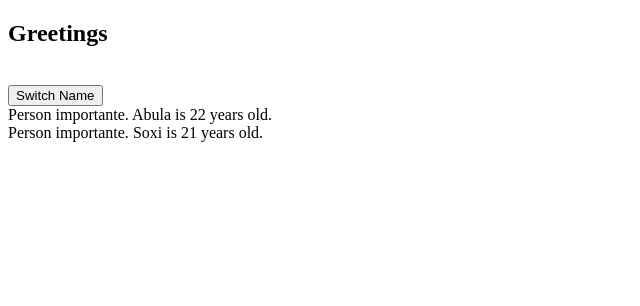
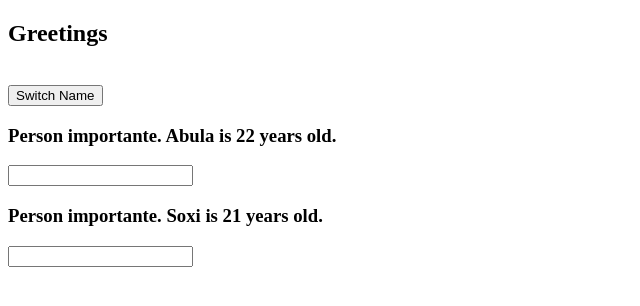
Before and after one commit to frontendprof/react-testing-3, a React (Create React App) app in the folder test-one/: page / in a window 1280 px wide. Shown: the top 306 px of the page, without its empty margins (0-640 px from the left). Built offline with nearby package versions, Linux system fonts and the light colour scheme.

Commit message:
Two way binding

```diff
--- a/test-one/src/App.js
+++ b/test-one/src/App.js
@@ -22,6 +22,14 @@ switchNameHandler=()=>{
   ]})
 }
 
+nameChangeHandler =(e)=>{
+  this.setState({persons:[
+    {name:"AbdulMalik", age:"32"},
+    {name:e.target.value.toUpperCase(), age:"31"}
+
+  ]})
+}
+
 
   render() {
     return (
@@ -31,8 +39,16 @@ switchNameHandler=()=>{
         <button onClick={this.switchNameHandler}>Switch Name</button>
         <br></br>
 
-        <Person name={this.state.persons[0].name} age={this.state.persons[0].age}/>
-        <Person name={this.state.persons[1].name} age={this.state.persons[1].age}/>
+        <Person name={this.state.persons[0].name}
+         age={this.state.persons[0].age}
+         click={this.switchNameHandler}
+
+         />
+        <Person name={this.state.persons[1].name}
+        age={this.state.persons[1].age}
+        changed={this.nameChangeHandler}
+
+        />
 
 
       </div>
--- a/test-one/src/components/Person.js
+++ b/test-one/src/components/Person.js
@@ -3,8 +3,12 @@ import React from 'react';
 
 const Person = (props) => {
     return (
-        <div>
-            Person importante. {props.name} is {props.age} years old.
+        <div >
+            <h3 onClick={props.click}>
+
+                Person importante. {props.name} is {props.age} years old.
+            </h3>
+            <input type="text" onChange={props.changed}/>
         </div>
     )
 };
```
